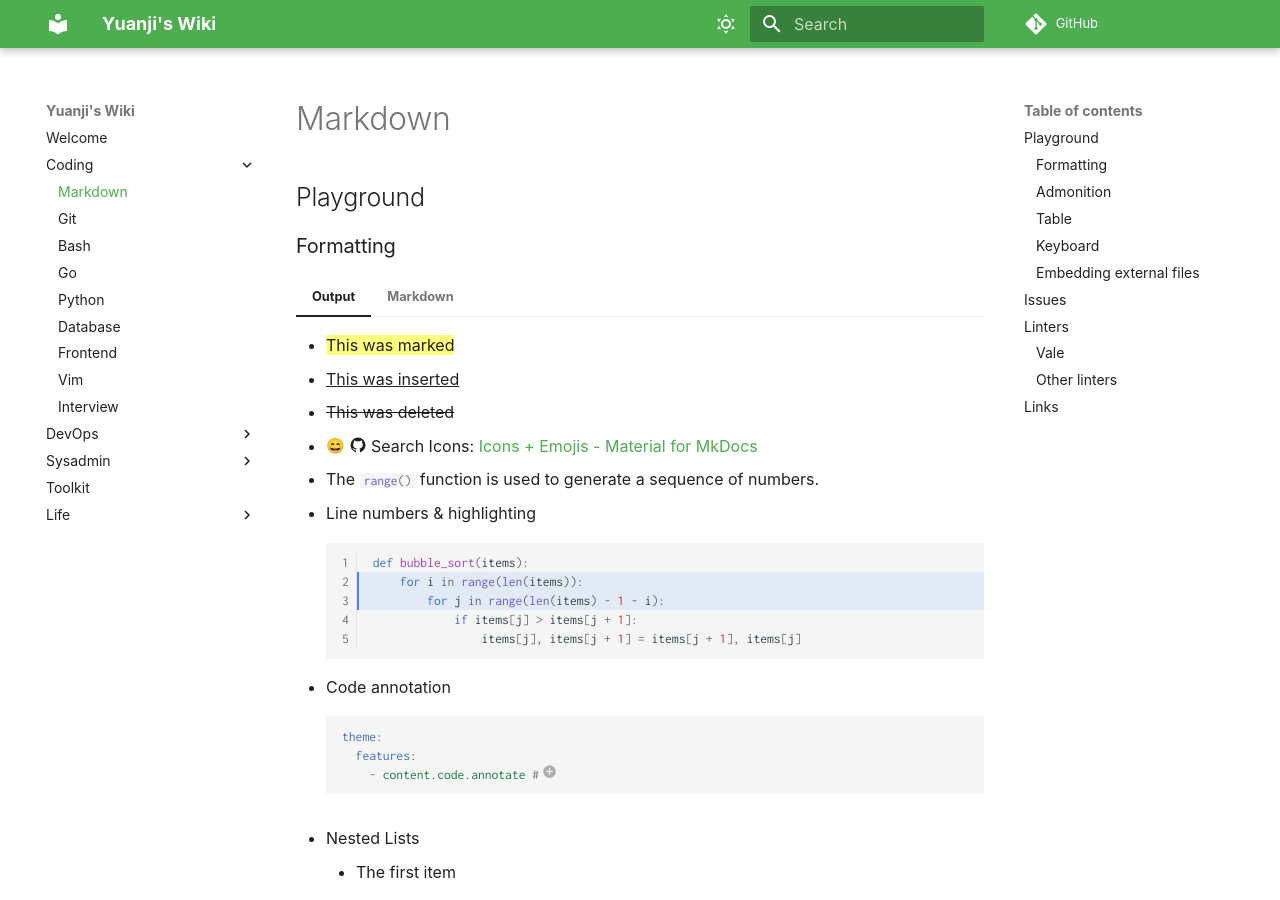
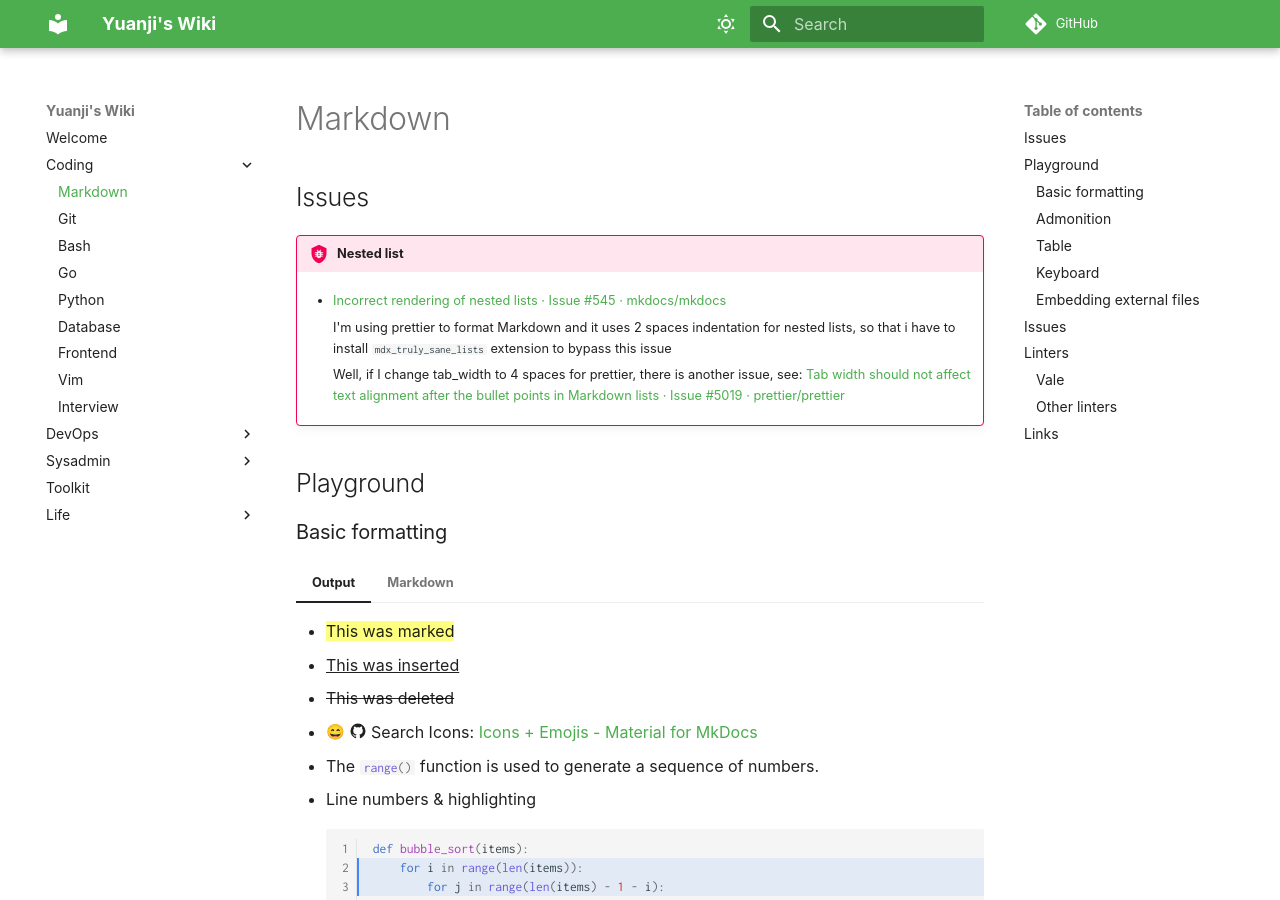
Before and after one commit to yuanji-dev/wiki, an MkDocs documentation site: the page built from docs/coding/markdown.md, in a window 1280 px wide and 900 px high. Built offline with MkDocs 1.6.1 and Material for MkDocs 9.7.7, drawn with Linux system fonts in a browser that asks for light colours; emoji names are drawn with the system emoji font; some web fonts are replaced; comment, search, counter and statistics services are not loaded.

Commit message:
feat: update for markdown.md & vim.md

```diff
--- a/docs/coding/markdown.md
+++ b/docs/coding/markdown.md
@@ -1,8 +1,18 @@
 # Markdown
+
+## Issues
+
+!!! bug "Nested list"
+
+    - [Incorrect rendering of nested lists · Issue #545 · mkdocs/mkdocs](https://github.com/mkdocs/mkdocs/issues/545)
+
+      I'm using prettier to format Markdown and it uses 2 spaces indentation for nested lists, so that i have to install `mdx_truly_sane_lists` extension to bypass this issue
+
+      Well, if I change tab_width to 4 spaces for prettier, there is another issue, see: [Tab width should not affect text alignment after the bullet points in Markdown lists · Issue #5019 · prettier/prettier](https://github.com/prettier/prettier/issues/5019)
 
 ## Playground
 
-### Formatting
+### Basic formatting
 
 ===! "Output"
 
```
Also changed, not shown: docs/coding/vim.md (+2 -0 lines).
